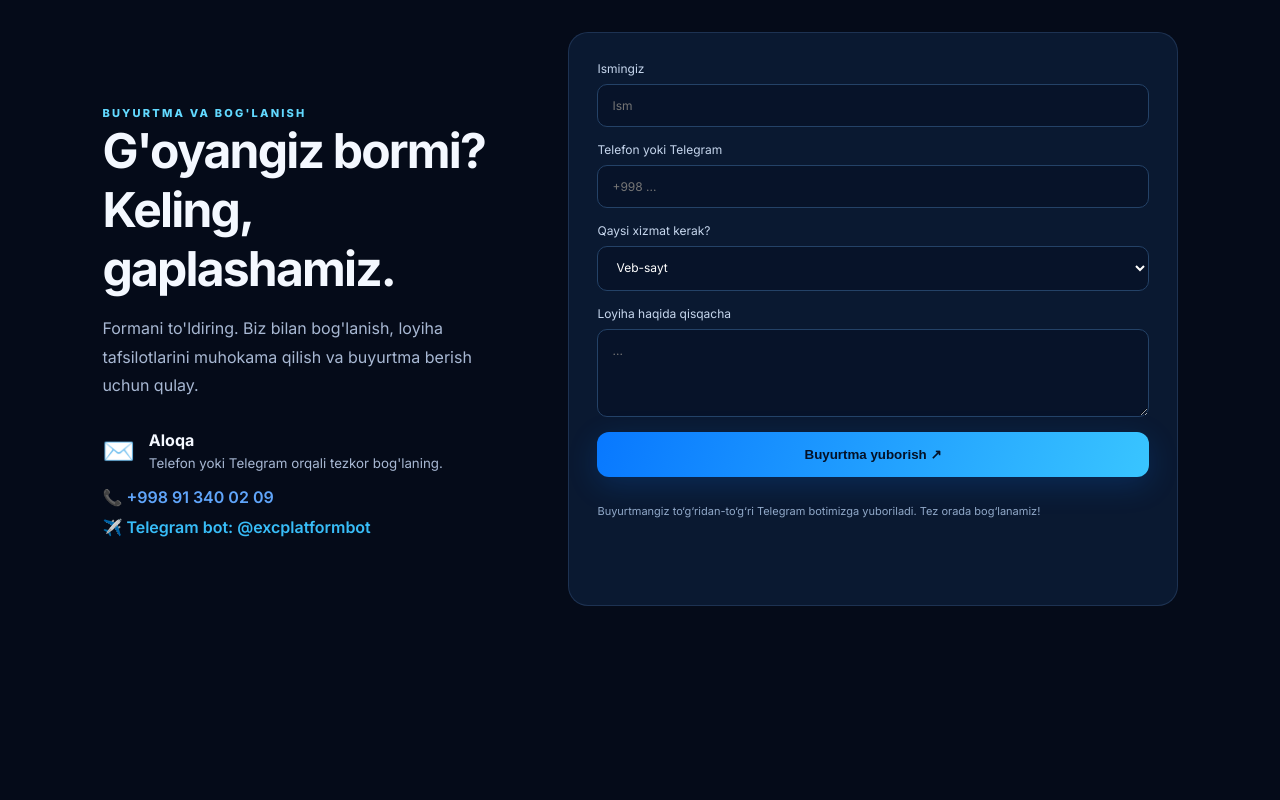
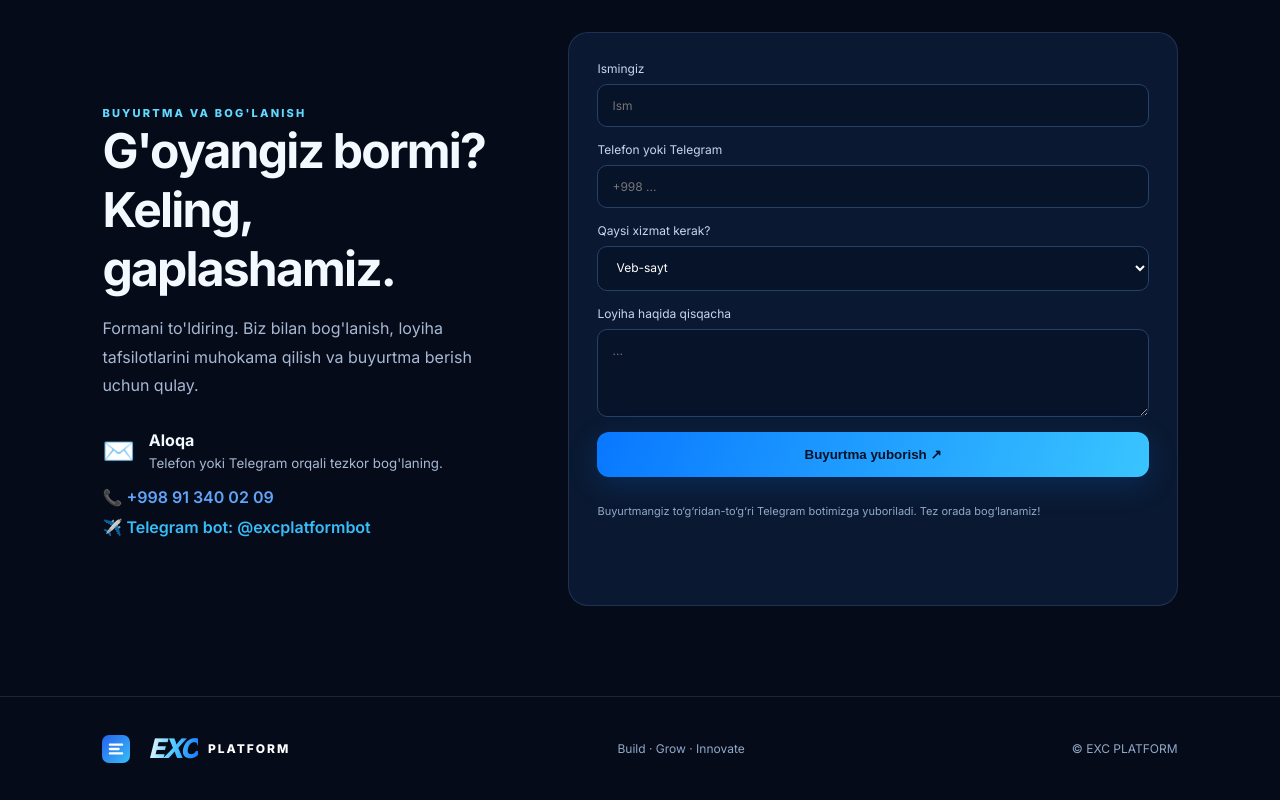
Before and after one commit to excsszz/exc-platform, a plain HTML site: page index.html in a window 1280 px wide. Shown: the part 2936-3736 px from the top of the page. Before the commit the page ends 3632 px from the top, so only its background shows below. Drawn offline with Linux system fonts and the light colour scheme.

Commit message:
Update index.html

```diff
--- a/index.html
+++ b/index.html
@@ -153,4 +153,24 @@
         <button class="btn" type="submit" data-i18n="sendOrder">Buyurtma yuborish ↗</button>
         <p class="form-note">Buyurtmangiz to‘g‘ridan-to‘g‘ri Telegram botimizga yuboriladi. Tez orada bog‘lanamiz!</p>
         <p id="formStatus" class="form-status" aria-live="polite"></p>
-      </form>
+            </form>
+    </section>
+  </main>
+
+  <footer class="footer">
+    <a class="brand" href="#home">
+      <svg width="28" height="28" viewBox="0 0 32 32" fill="none" style="margin-right:8px;vertical-align:middle;">
+        <rect width="32" height="32" rx="8" fill="url(#excGrad)"/>
+        <path d="M9 11H23M9 16H19M9 21H23" stroke="white" stroke-width="2.6" stroke-linecap="round"/>
+        <defs>
+          <linearGradient id="excGrad" x1="0" y1="0" x2="32" y2="32" gradientUnits="userSpaceOnUse">
+            <stop stop-color="#2563EB"/>
+            <stop offset="1" stop-color="#38BDF8"/>
+          </linearGradient>
+        </defs>
+      </svg>
+      <span class="brand-mark">EXC</span><span>PLATFORM</span>
+    </a>
+    <span data-i18n="footerText">Build · Grow · Innovate</span>
+    <span>© <span id="year"></span> EXC PLATFORM</span>
+  </footer>
```
